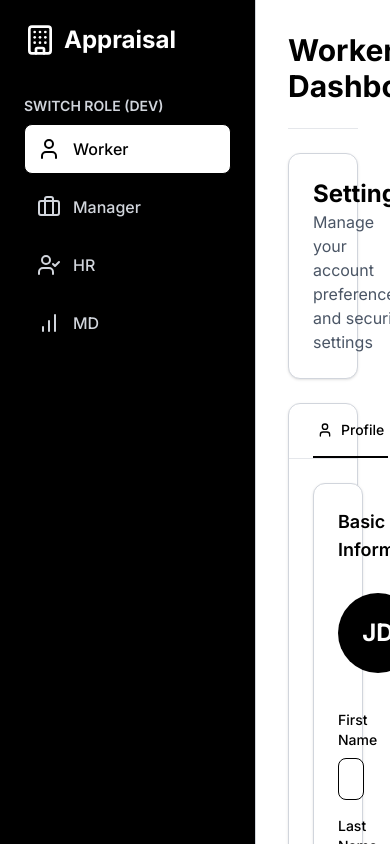
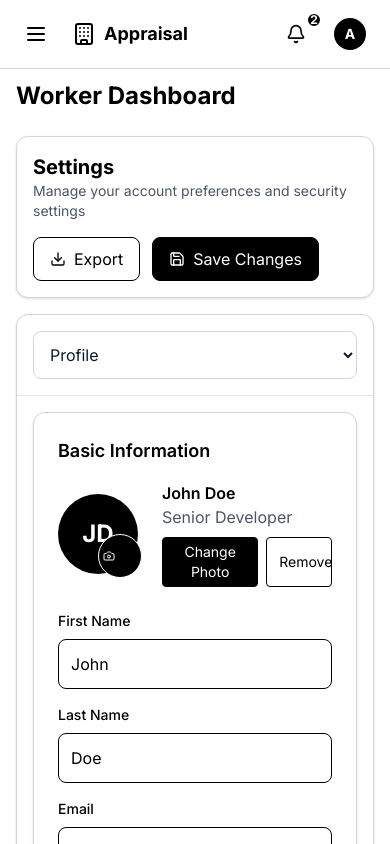
Before and after one commit to Princetemi-chirib/Appr, a Next.js app in the folder appraisal-system-frontend/: page /settings in a window 390 px wide. Shown: the top 844 px of the page. Built offline with nearby package versions, Linux system fonts and the light colour scheme.

Commit message:
mobile update

```diff
--- a/appraisal-system-frontend/src/app/(app)/settings/page.tsx
+++ b/appraisal-system-frontend/src/app/(app)/settings/page.tsx
@@ -618,13 +618,13 @@ export default function SettingsPage() {
 
   return (
     <Layout userRole={userRole} onRoleChange={onRoleChange}>
-      <div className="space-y-6">
+      <div className="space-y-4 md:space-y-6">
         {/* Header */}
-        <div className="bg-white dark:bg-black rounded-xl shadow p-6 border border-gray-300 dark:border-gray-700">
-          <div className="flex items-center justify-between">
+        <div className="bg-white dark:bg-black rounded-xl shadow p-4 md:p-6 border border-gray-300 dark:border-gray-700">
+          <div className="flex flex-col md:flex-row md:items-center md:justify-between space-y-4 md:space-y-0">
             <div>
-              <h1 className="text-2xl font-bold text-black dark:text-white">Settings</h1>
-              <p className="text-gray-600 dark:text-gray-400">Manage your account preferences and security settings</p>
+              <h1 className="text-xl md:text-2xl font-bold text-black dark:text-white">Settings</h1>
+              <p className="text-gray-600 dark:text-gray-400 text-sm md:text-base">Manage your account preferences and security settings</p>
             </div>
             <div className="flex space-x-3">
               <button
@@ -652,7 +652,23 @@ export default function SettingsPage() {
 
         {/* Settings Navigation */}
         <div className="bg-white dark:bg-black rounded-xl shadow border border-gray-300 dark:border-gray-700">
-          <div className="border-b border-gray-200 dark:border-gray-700">
+          {/* Mobile Tab Selector */}
+          <div className="md:hidden p-4 border-b border-gray-200 dark:border-gray-700">
+            <select
+              value={activeTab}
+              onChange={(e) => setActiveTab(e.target.value)}
+              className="w-full px-3 py-3 border border-gray-300 dark:border-gray-600 rounded-lg focus:ring-2 focus:ring-black dark:focus:ring-white focus:border-black dark:focus:border-white bg-white dark:bg-gray-700 text-gray-900 dark:text-gray-100 text-base"
+            >
+              {tabs.map((tab) => (
+                <option key={tab.id} value={tab.id}>
+                  {tab.label}
+                </option>
+              ))}
+            </select>
+          </div>
+
+          {/* Desktop Tab Navigation */}
+          <div className="hidden md:block border-b border-gray-200 dark:border-gray-700">
             <nav className="flex space-x-8 px-6">
               {tabs.map(tab => {
                 const Icon = tab.icon;
@@ -675,7 +691,7 @@ export default function SettingsPage() {
           </div>
 
           {/* Settings Content */}
-          <div className="p-6">
+          <div className="p-4 md:p-6">
             {activeTab === 'profile' && renderProfileSettings()}
             {activeTab === 'notifications' && renderNotificationSettings()}
             {activeTab === 'privacy' && renderPrivacySettings()}
--- a/appraisal-system-frontend/src/app/(auth)/login/page.tsx
+++ b/appraisal-system-frontend/src/app/(auth)/login/page.tsx
@@ -5,8 +5,8 @@ import { Building } from 'lucide-react';
 export default function LoginPage() {
   const { onLogin, onSwitchToSignup } = useAuth();
   return (
-    <div className="flex items-center justify-center min-h-screen bg-white dark:bg-black">
-      <div className="w-full max-w-md p-8 space-y-6 bg-gray-50 dark:bg-gray-900 rounded-xl shadow-lg border border-black dark:border-white">
+    <div className="flex items-center justify-center min-h-screen bg-white dark:bg-black p-4">
+      <div className="w-full max-w-md p-6 md:p-8 space-y-6 bg-gray-50 dark:bg-gray-900 rounded-xl shadow-lg border border-black dark:border-white">
         <div className="flex flex-col items-center">
           <div className="flex items-center space-x-2 mb-4">
             <Building className="h-10 w-10 text-black dark:text-white" />
--- a/appraisal-system-frontend/src/app/(auth)/signup/page.tsx
+++ b/appraisal-system-frontend/src/app/(auth)/signup/page.tsx
@@ -6,8 +6,8 @@ export default function SignupPage() {
   const { onSignup, onSwitchToLogin } = useAuth();
 
   return (
-    <div className="flex items-center justify-center min-h-screen bg-white dark:bg-black">
-      <div className="w-full max-w-md p-8 space-y-6 bg-gray-50 dark:bg-gray-900 rounded-xl shadow-lg border border-black dark:border-white">
+    <div className="flex items-center justify-center min-h-screen bg-white dark:bg-black p-4">
+      <div className="w-full max-w-md p-6 md:p-8 space-y-6 bg-gray-50 dark:bg-gray-900 rounded-xl shadow-lg border border-black dark:border-white">
         <h2 className="text-3xl font-bold text-center text-black dark:text-white">Create an Account</h2>
         <p className="text-center text-gray-700 dark:text-gray-300">Join your team and get started</p>
         <form onSubmit={(e) => { e.preventDefault(); onSignup(); }} className="space-y-4">
--- a/appraisal-system-frontend/src/app/globals.css
+++ b/appraisal-system-frontend/src/app/globals.css
@@ -35,3 +35,92 @@ body {
   --color-error: #000000;
   --color-info: #000000;
 }
+
+/* Mobile-specific optimizations */
+@media (max-width: 768px) {
+  /* Improve touch targets */
+  button {
+    min-height: 44px;
+    min-width: 44px;
+  }
+
+  /* Better spacing for mobile */
+  .mobile-spacing {
+    padding: 1rem;
+  }
+
+  /* Improved text readability */
+  .mobile-text {
+    font-size: 16px;
+    line-height: 1.5;
+  }
+
+  /* Mobile-friendly modals */
+  .mobile-modal {
+    margin: 1rem;
+    max-height: calc(100vh - 2rem);
+    overflow-y: auto;
+  }
+
+  /* Touch-friendly form elements */
+  input[type="text"],
+  input[type="email"],
+  input[type="password"],
+  select,
+  textarea {
+    font-size: 16px !important; /* Prevents zoom on iOS */
+    padding: 12px;
+  }
+
+  /* Mobile navigation */
+  .mobile-nav {
+    position: fixed;
+    bottom: 0;
+    left: 0;
+    right: 0;
+    background: white;
+    border-top: 1px solid #e5e7eb;
+    z-index: 50;
+  }
+
+  /* Responsive grid improvements */
+  .mobile-grid {
+    grid-template-columns: 1fr;
+    gap: 0.75rem;
+  }
+
+  /* Better scroll behavior */
+  .mobile-scroll {
+    -webkit-overflow-scrolling: touch;
+    scroll-behavior: smooth;
+  }
+}
+
+/* Tablet optimizations */
+@media (min-width: 769px) and (max-width: 1024px) {
+  .tablet-grid {
+    grid-template-columns: repeat(2, 1fr);
+    gap: 1rem;
+  }
+}
+
+/* High DPI screens */
+@media (-webkit-min-device-pixel-ratio: 2), (min-resolution: 192dpi) {
+  /* Crisp borders and shadows */
+  .border {
+    border-width: 0.5px;
+  }
+}
+
+/* Dark mode mobile optimizations */
+@media (prefers-color-scheme: dark) and (max-width: 768px) {
+  /* Reduce eye strain on mobile dark mode */
+  body {
+    background-color: #0a0a0a;
+  }
+
+  /* Better contrast for mobile dark mode */
+  .dark-mobile-text {
+    color: #f5f5f5;
+  }
+}
--- a/appraisal-system-frontend/src/components/Layout.tsx
+++ b/appraisal-system-frontend/src/components/Layout.tsx
@@ -1,6 +1,6 @@
-import React, { useState } from 'react';
+import React, { useState, useEffect } from 'react';
 import { useRouter } from 'next/navigation';
-import { Building, Bell, LogOut, User, Settings, ChevronDown, Mail, Phone, Calendar, CheckCircle, AlertTriangle, Info, X } from 'lucide-react';
+import { Building, Bell, LogOut, User, Settings, ChevronDown, Mail, Phone, Calendar, CheckCircle, AlertTriangle, Info, X, Menu } from 'lucide-react';
 import NavButton from './ui/NavButton';
 import { mockRoles, roleIcons } from '@/lib/mock-data';
 
@@ -23,6 +23,35 @@ export const Layout: React.FC<LayoutProps> = ({ children, userRole, onRoleChange
   const router = useRouter();
   const [showAccountDropdown, setShowAccountDropdown] = useState(false);
   const [showNotificationDropdown, setShowNotificationDropdown] = useState(false);
+  const [showMobileSidebar, setShowMobileSidebar] = useState(false);
+  const [isMobile, setIsMobile] = useState(false);
+
+  // Check if device is mobile
+  useEffect(() => {
+    const checkMobile = () => {
+      setIsMobile(window.innerWidth < 768);
+    };
+
+    checkMobile();
+    window.addEventListener('resize', checkMobile);
+
+    return () => window.removeEventListener('resize', checkMobile);
+  }, []);
+
+  // Close mobile sidebar when clicking outside
+  useEffect(() => {
+    const handleClickOutside = (event: MouseEvent) => {
+      if (showMobileSidebar && isMobile) {
+        const sidebar = document.getElementById('mobile-sidebar');
+        if (sidebar && !sidebar.contains(event.target as Node)) {
+          setShowMobileSidebar(false);
+        }
+      }
+    };
+
+    document.addEventListener('mousedown', handleClickOutside);
+    return () => document.removeEventListener('mousedown', handleClickOutside);
+  }, [showMobileSidebar, isMobile]);
 
   // Mock user data
   const userData = {
@@ -152,7 +181,106 @@ export const Layout: React.FC<LayoutProps> = ({ children, userRole, onRoleChange
 
   return (
     <div className="min-h-screen bg-white dark:bg-black flex text-black dark:text-white">
-      {/* Sidebar Navigation */}
+      {/* Mobile Header */}
+      {isMobile && (
+        <div className="fixed top-0 left-0 right-0 bg-white dark:bg-black border-b border-gray-300 dark:border-gray-700 z-40 px-4 py-3">
+          <div className="flex items-center justify-between">
+            <div className="flex items-center space-x-3">
+              <button
+                onClick={() => setShowMobileSidebar(true)}
+                className="p-2 rounded-lg hover:bg-gray-100 dark:hover:bg-gray-800"
+              >
+                <Menu className="h-6 w-6" />
+              </button>
+              <div className="flex items-center space-x-2">
+                <Building className="h-6 w-6 text-black dark:text-white" />
+                <h1 className="text-lg font-bold">Appraisal</h1>
+              </div>
+            </div>
+            <div className="flex items-center space-x-2">
+              {/* Mobile Notification Button */}
+              <button
+                onClick={handleNotificationClick}
+                className="relative p-2 rounded-full hover:bg-gray-200 dark:hover:bg-gray-700 transition-colors"
+              >
+                <Bell className="h-5 w-5" />
+                {unreadCount > 0 && (
+                  <span className="absolute top-0 right-0 h-4 w-4 bg-black dark:bg-white rounded-full border-2 border-white dark:border-gray-900 text-xs text-white dark:text-black flex items-center justify-center font-bold">
+                    {unreadCount > 9 ? '9+' : unreadCount}
+                  </span>
+                )}
+              </button>
+
+              {/* Mobile Account Button */}
+              <button
+                onClick={handleAccountClick}
+                className="flex items-center space-x-2 p-1 rounded-lg hover:bg-gray-200 dark:hover:bg-gray-700 transition-colors"
+              >
+                <span className="w-8 h-8 bg-black dark:bg-white rounded-full flex items-center justify-center text-white dark:text-black font-bold text-sm">
+                  {userData.avatar}
+                </span>
+              </button>
+            </div>
+          </div>
+        </div>
+      )}
+
+      {/* Mobile Sidebar Overlay */}
+      {isMobile && showMobileSidebar && (
+        <div className="fixed inset-0 bg-black bg-opacity-50 z-50">
+          <aside
+            id="mobile-sidebar"
+            className="w-80 max-w-[80vw] bg-black dark:bg-white text-white dark:text-black h-full p-6 flex flex-col border-r border-gray-300 dark:border-gray-700 transform transition-transform duration-300 ease-in-out"
+          >
+            <div className="flex items-center justify-between mb-8">
+              <div className="flex items-center space-x-2">
+                <Building className="h-8 w-8 text-white dark:text-black" />
+                <h1 className="text-2xl font-bold">Appraisal</h1>
+              </div>
+              <button
+                onClick={() => setShowMobileSidebar(false)}
+                className="p-2 rounded-lg hover:bg-gray-800 dark:hover:bg-gray-200"
+              >
+                <X className="h-6 w-6" />
+              </button>
+            </div>
+
+            <nav className="flex-grow space-y-2">
+              <h2 className="text-gray-300 dark:text-gray-700 text-sm font-semibold mb-2 uppercase">Switch Role (Dev)</h2>
+              {mockRoles.map(role => {
+                const IconComponent = roleIcons[role.iconName as keyof typeof roleIcons];
+                return (
+                  <NavButton
+                    key={role.name}
+                    icon={<IconComponent />}
+                    text={role.name}
+                    onClick={() => {
+                      onRoleChange(role.name);
+                      setShowMobileSidebar(false);
+                    }}
+                    active={userRole === role.name}
+                  />
+                );
+              })}
+            </nav>
+
+            <div className="mt-auto">
+              <NavButton
+                icon={<LogOut />}
+                text="Log Out"
+                onClick={() => {
+                  onRoleChange(null);
+                  setShowMobileSidebar(false);
+                }}
+                active={false}
+              />
+            </div>
+          </aside>
+        </div>
+      )}
+
+      {/* Desktop Sidebar Navigation */}
+      {!isMobile && (
         <aside className="w-64 bg-black dark:bg-white text-white dark:text-black flex-shrink-0 p-6 flex flex-col border-r border-gray-300 dark:border-gray-700">
           <div className="flex items-center mb-10 space-x-2">
             <Building className="h-8 w-8 text-white dark:text-black" />
@@ -177,9 +305,13 @@ export const Layout: React.FC<LayoutProps> = ({ children, userRole, onRoleChange
             <NavButton icon={<LogOut />} text="Log Out" onClick={() => onRoleChange(null)} active={false} />
           </div>
         </aside>
+      )}
 
       {/* Main Content Area */}
-      <main className="flex-1 p-8 overflow-y-auto">
+      <main className={`flex-1 overflow-y-auto ${isMobile ? 'pt-16' : ''}`}>
+        <div className={`${isMobile ? 'p-4' : 'p-8'}`}>
+          {/* Desktop Header */}
+          {!isMobile && (
             <header className="flex justify-between items-center pb-6 border-b border-gray-200 dark:border-gray-700 mb-6">
               <h2 className="text-3xl font-bold">{userRole} Dashboard</h2>
               <div className="flex space-x-4">
@@ -377,13 +509,34 @@ export const Layout: React.FC<LayoutProps> = ({ children, userRole, onRoleChange
             </div>
               </div>
             </header>
+          )}
+
+          {/* Mobile Title */}
+          {isMobile && (
+            <div className="mb-6">
+              <h2 className="text-2xl font-bold">{userRole} Dashboard</h2>
+            </div>
+          )}
+
           {children}
+        </div>
       </main>
 
       {/* Backdrop to close dropdowns when clicking outside */}
-      {(showAccountDropdown || showNotificationDropdown) && (
+      {(showAccountDropdown || showNotificationDropdown) && !isMobile && (
         <div
           className="fixed inset-0 z-40"
+          onClick={() => {
+            setShowAccountDropdown(false);
+            setShowNotificationDropdown(false);
+          }}
+        />
+      )}
+
+      {/* Mobile Backdrop */}
+      {(showAccountDropdown || showNotificationDropdown) && isMobile && (
+        <div
+          className="fixed inset-0 bg-black bg-opacity-50 z-40"
           onClick={() => {
             setShowAccountDropdown(false);
             setShowNotificationDropdown(false);
--- a/appraisal-system-frontend/src/components/dashboards/ManagerDashboard.tsx
+++ b/appraisal-system-frontend/src/components/dashboards/ManagerDashboard.tsx
@@ -325,44 +325,44 @@ export default function ManagerDashboard() {
       </div>
 
       {/* Quick Stats */}
-      <div className="grid grid-cols-1 md:grid-cols-2 lg:grid-cols-4 gap-6">
-        <div className="bg-white dark:bg-black rounded-xl shadow p-6 border border-gray-300 dark:border-gray-700">
+      <div className="grid grid-cols-2 md:grid-cols-2 lg:grid-cols-4 gap-3 md:gap-6">
+        <div className="bg-white dark:bg-black rounded-xl shadow p-3 md:p-6 border border-gray-300 dark:border-gray-700">
           <div className="flex items-center justify-between">
             <div>
-              <p className="text-sm font-medium text-gray-600 dark:text-gray-400">Team Size</p>
-              <p className="text-2xl font-bold text-black dark:text-white">{mockTeamMetrics.totalMembers}</p>
+              <p className="text-xs md:text-sm font-medium text-gray-600 dark:text-gray-400">Team Size</p>
+              <p className="text-lg md:text-2xl font-bold text-black dark:text-white">{mockTeamMetrics.totalMembers}</p>
             </div>
-            <Users className="h-8 w-8 text-black dark:text-white" />
+            <Users className="h-6 w-6 md:h-8 md:w-8 text-black dark:text-white" />
           </div>
         </div>
 
-        <div className="bg-white dark:bg-black rounded-xl shadow p-6 border border-gray-300 dark:border-gray-700">
+        <div className="bg-white dark:bg-black rounded-xl shadow p-3 md:p-6 border border-gray-300 dark:border-gray-700">
           <div className="flex items-center justify-between">
             <div>
-              <p className="text-sm font-medium text-gray-600 dark:text-gray-400">Completed</p>
-              <p className="text-2xl font-bold text-black dark:text-white">{mockTeamMetrics.completedAppraisals}</p>
+              <p className="text-xs md:text-sm font-medium text-gray-600 dark:text-gray-400">Completed</p>
+              <p className="text-lg md:text-2xl font-bold text-black dark:text-white">{mockTeamMetrics.completedAppraisals}</p>
             </div>
-            <CheckCircle className="h-8 w-8 text-black dark:text-white" />
+            <CheckCircle className="h-6 w-6 md:h-8 md:w-8 text-black dark:text-white" />
           </div>
         </div>
 
-        <div className="bg-white dark:bg-black rounded-xl shadow p-6 border border-gray-300 dark:border-gray-700">
+        <div className="bg-white dark:bg-black rounded-xl shadow p-3 md:p-6 border border-gray-300 dark:border-gray-700">
           <div className="flex items-center justify-between">
             <div>
-              <p className="text-sm font-medium text-gray-600 dark:text-gray-400">Pending Review</p>
-              <p className="text-2xl font-bold text-black dark:text-white">{mockTeamMetrics.pendingReviews}</p>
+              <p className="text-xs md:text-sm font-medium text-gray-600 dark:text-gray-400">Pending Review</p>
+              <p className="text-lg md:text-2xl font-bold text-black dark:text-white">{mockTeamMetrics.pendingReviews}</p>
             </div>
-            <Clock className="h-8 w-8 text-black dark:text-white" />
+            <Clock className="h-6 w-6 md:h-8 md:w-8 text-black dark:text-white" />
           </div>
         </div>
 
-        <div className="bg-white dark:bg-black rounded-xl shadow p-6 border border-gray-300 dark:border-gray-700">
+        <div className="bg-white dark:bg-black rounded-xl shadow p-3 md:p-6 border border-gray-300 dark:border-gray-700">
           <div className="flex items-center justify-between">
             <div>
-              <p className="text-sm font-medium text-gray-600 dark:text-gray-400">Completion Rate</p>
-              <p className="text-2xl font-bold text-black dark:text-white">{mockTeamMetrics.completionRate}%</p>
+              <p className="text-xs md:text-sm font-medium text-gray-600 dark:text-gray-400">Completion Rate</p>
+              <p className="text-lg md:text-2xl font-bold text-black dark:text-white">{mockTeamMetrics.completionRate}%</p>
             </div>
-            <TrendingUp className="h-8 w-8 text-black dark:text-white" />
+            <TrendingUp className="h-6 w-6 md:h-8 md:w-8 text-black dark:text-white" />
           </div>
         </div>
       </div>
@@ -477,30 +477,30 @@ export default function ManagerDashboard() {
       </div>
 
       {/* Team Members Grid */}
-      <div className="grid grid-cols-1 md:grid-cols-2 lg:grid-cols-3 gap-6">
+      <div className="grid grid-cols-1 md:grid-cols-2 lg:grid-cols-3 gap-4 md:gap-6">
         {filteredTeamMembers.map(member => (
-          <div key={member.id} className="bg-white dark:bg-gray-800 rounded-xl shadow p-6">
+          <div key={member.id} className="bg-white dark:bg-gray-800 rounded-xl shadow p-4 md:p-6">
             <div className="flex items-center justify-between mb-4">
               <div className="flex items-center space-x-3">
-                <div className="w-12 h-12 bg-indigo-500 rounded-full flex items-center justify-center text-white font-bold text-lg">
+                <div className="w-10 h-10 md:w-12 md:h-12 bg-black dark:bg-white rounded-full flex items-center justify-center text-white dark:text-black font-bold text-sm md:text-lg">
                   {member.name.charAt(0)}
                 </div>
                 <div>
-                  <h4 className="font-semibold">{member.name}</h4>
-                  <p className="text-sm text-gray-600 dark:text-gray-400">{member.position}</p>
+                  <h4 className="font-semibold text-sm md:text-base">{member.name}</h4>
+                  <p className="text-xs md:text-sm text-gray-600 dark:text-gray-400">{member.position}</p>
                 </div>
               </div>
-              <div className="flex space-x-2">
+              <div className="flex space-x-1 md:space-x-2">
                 <button
                   onClick={() => handleViewMember(member)}
-                  className="text-indigo-600 hover:text-indigo-700"
+                  className="p-2 text-black dark:text-white hover:bg-gray-100 dark:hover:bg-gray-700 rounded"
                   title="View Details"
                 >
                   <Eye className="h-4 w-4" />
                 </button>
                 <button
                   onClick={() => handleEditMember(member)}
-                  className="text-blue-600 hover:text-blue-700"
+                  className="p-2 text-black dark:text-white hover:bg-gray-100 dark:hover:bg-gray-700 rounded"
                   title="Edit Member"
                 >
                   <Edit className="h-4 w-4" />
@@ -843,8 +843,8 @@ export default function ManagerDashboard() {
 
       {/* Add Member Modal */}
       {showAddMemberModal && (
-        <div className="fixed inset-0 bg-black bg-opacity-50 flex items-center justify-center z-50">
-          <div className="bg-white dark:bg-gray-800 rounded-xl shadow-xl w-full max-w-md mx-4">
+        <div className="fixed inset-0 bg-black bg-opacity-50 flex items-center justify-center z-50 p-4">
+          <div className="bg-white dark:bg-gray-800 rounded-xl shadow-xl w-full max-w-md max-h-[90vh] overflow-y-auto">
             <div className="p-6 border-b border-gray-200 dark:border-gray-700">
               <div className="flex items-center justify-between">
                 <h3 className="text-lg font-semibold">Add Team Member</h3>
@@ -856,7 +856,7 @@ export default function ManagerDashboard() {
                 </button>
               </div>
             </div>
-            <div className="p-6">
+            <div className="p-4 md:p-6">
               <form onSubmit={(e) => { e.preventDefault(); handleAddMember(); }} className="space-y-4">
                 <div>
                   <label className="block text-sm font-medium mb-2">Name</label>
@@ -864,7 +864,7 @@ export default function ManagerDashboard() {
                     type="text"
                     value={newMember.name}
                     onChange={(e) => setNewMember({...newMember, name: e.target.value})}
-                    className="w-full px-3 py-2 border border-gray-300 dark:border-gray-600 rounded-lg focus:ring-2 focus:ring-indigo-500 focus:border-indigo-500 bg-white dark:bg-gray-700 text-gray-900 dark:text-gray-100"
+                    className="w-full px-3 py-3 md:py-2 border border-gray-300 dark:border-gray-600 rounded-lg focus:ring-2 focus:ring-black dark:focus:ring-white focus:border-black dark:focus:border-white bg-white dark:bg-gray-700 text-gray-900 dark:text-gray-100 text-base"
                     required
                   />
                 </div>
@@ -874,7 +874,7 @@ export default function ManagerDashboard() {
                     type="email"
                     value={newMember.email}
                     onChange={(e) => setNewMember({...newMember, email: e.target.value})}
-                    className="w-full px-3 py-2 border border-gray-300 dark:border-gray-600 rounded-lg focus:ring-2 focus:ring-indigo-500 focus:border-indigo-500 bg-white dark:bg-gray-700 text-gray-900 dark:text-gray-100"
+                    className="w-full px-3 py-3 md:py-2 border border-gray-300 dark:border-gray-600 rounded-lg focus:ring-2 focus:ring-black dark:focus:ring-white focus:border-black dark:focus:border-white bg-white dark:bg-gray-700 text-gray-900 dark:text-gray-100 text-base"
                     required
                   />
                 </div>
```
Lines whose indentation alone changed are shown as unchanged.
